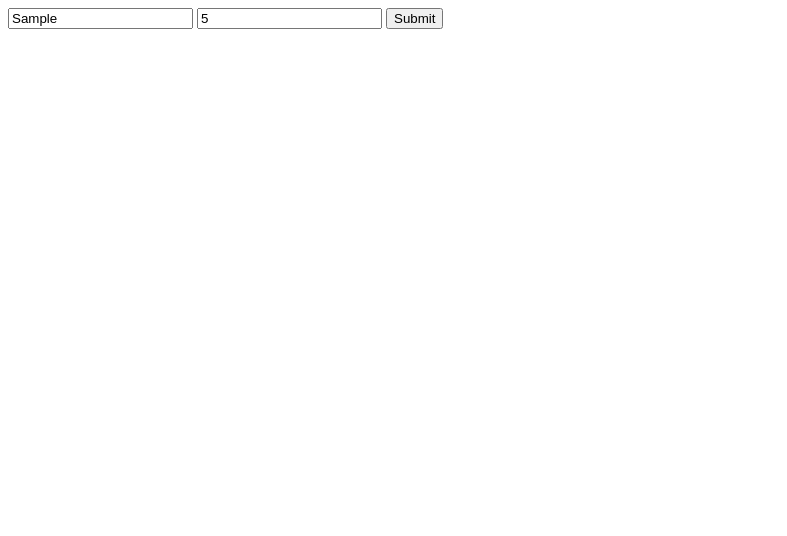
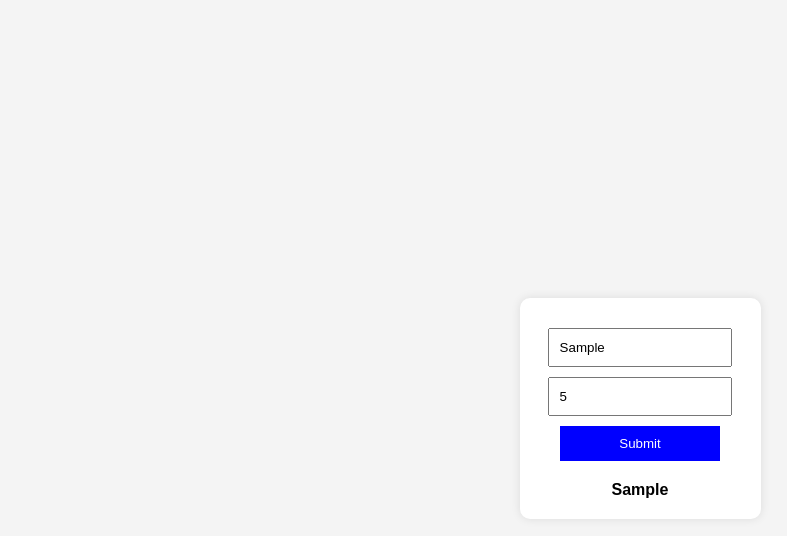
Before and after one commit to acciojob/async-function-timeout-montumeena141, a website: page main.html in a window 1280 px wide. Both pictures are taken after typing "Sample", "5" into the empty fields and a click on the button "Submit". Shown: the whole page, without its empty margins (0-787 px from the left). Drawn offline with Linux system fonts and the light colour scheme.

Commit message:
created a submission

```diff
--- a/main.html
+++ b/main.html
@@ -1,20 +1,19 @@
 <!DOCTYPE html>
+<html lang="en">
+<head>
+    <meta charset="UTF-8">
+    <meta name="viewport" content="width=device-width, initial-scale=1.0">
+    <title>Async Function with Timeout</title>
+    <link rel="stylesheet" href="styles.css">
+</head>
+<body>
+    <div class="container">
+        <input type="text" id="text" placeholder="Enter message">
+        <input type="number" id="delay" placeholder="Enter delay in ms">
+        <button id="btn">Submit</button>
+        <div id="output"></div>
+    </div>
 
-<html>
-  <head>
-    <link rel="stylesheet" href="styles.css" />
-  </head>
-
-  <body>
-    <!-- the entire body must be written by student -->
-    <form onsubmit="return false">
-      <input type="text" id="text" placeholder="Text" />
-      <input type="number" id="delay" placeholder="Delay" />
-      <button type="button" id="btn">Submit</button>
-    </form>
-
-    <div id="output"></div>
-
-    <script type="text/javascript" src="./script.js"></script>
-  </body>
+    <script src="script.js"></script>
+</body>
 </html>
--- a/script.js
+++ b/script.js
@@ -1 +1,21 @@
-//your JS code here. If required.
+const btn = document.getElementById("btn");
+const output = document.getElementById("output");
+
+async function displayMessage() {
+    const text = document.getElementById("text").value;
+    const delay = parseInt(document.getElementById("delay").value, 10);
+
+    if (!text || isNaN(delay) || delay < 0) {
+        output.innerText = "Please enter valid text and delay.";
+        return;
+    }
+
+    output.innerText = "Waiting...";
+
+
+    setTimeout(() => {
+        output.innerText = text;
+    }, delay);
+}
+
+btn.addEventListener("click", displayMessage);
--- a/styles.css
+++ b/styles.css
@@ -1 +1,35 @@
-/*  your css code here. If applicable */
+body {
+    font-family: Arial, sans-serif;
+    display: flex;
+    justify-content: center;
+    align-items: center;
+    height: 100vh;
+    background-color: #f4f4f4;
+}
+
+.container {
+    text-align: center;
+    background: white;
+    padding: 20px;
+    border-radius: 10px;
+    box-shadow: 0px 0px 10px rgba(0, 0, 0, 0.1);
+}
+
+input, button {
+    display: block;
+    margin: 10px auto;
+    padding: 10px;
+    width: 80%;
+}
+
+button {
+    background: blue;
+    color: white;
+    border: none;
+    cursor: pointer;
+}
+
+#output {
+    margin-top: 20px;
+    font-weight: bold;
+}
```
